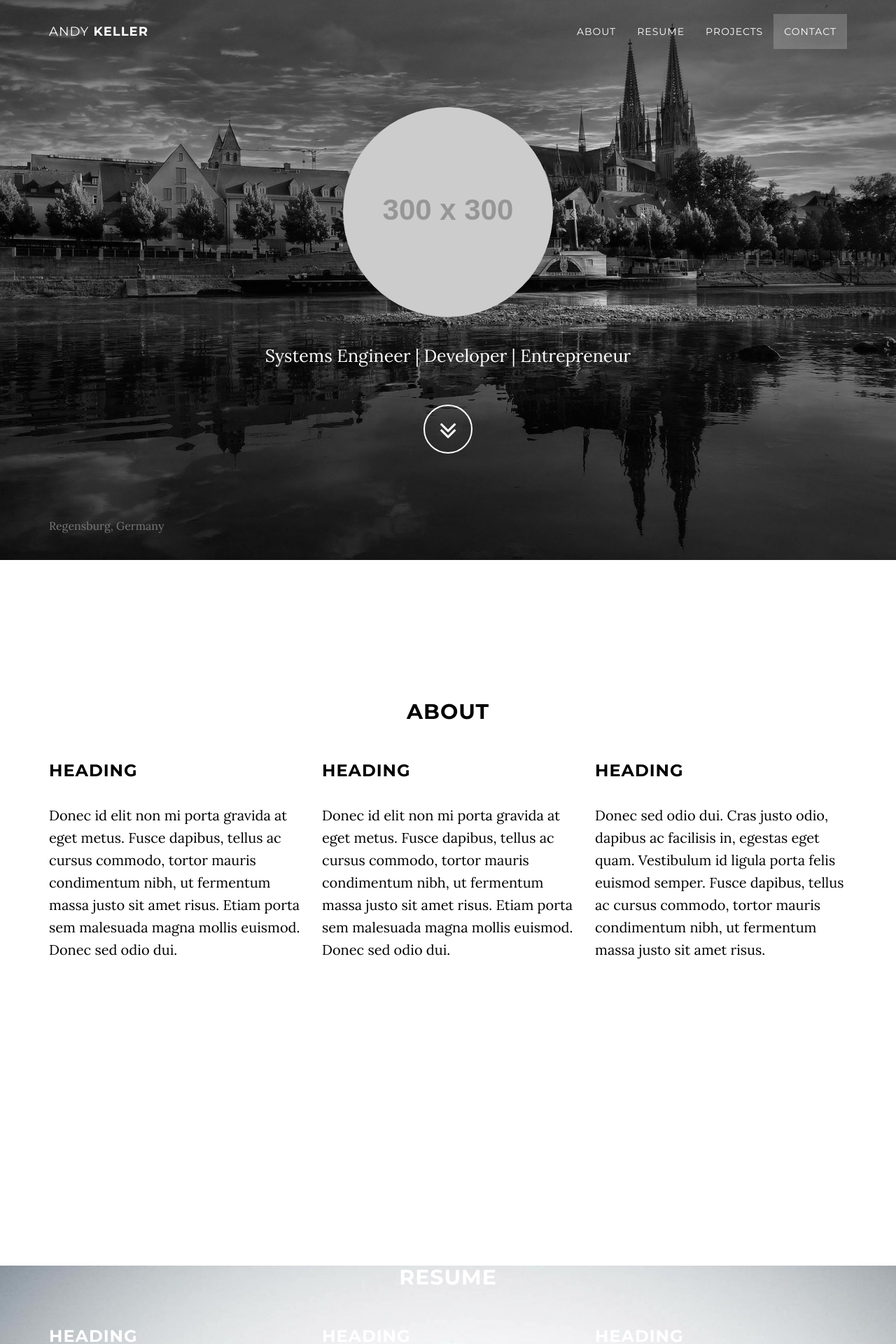
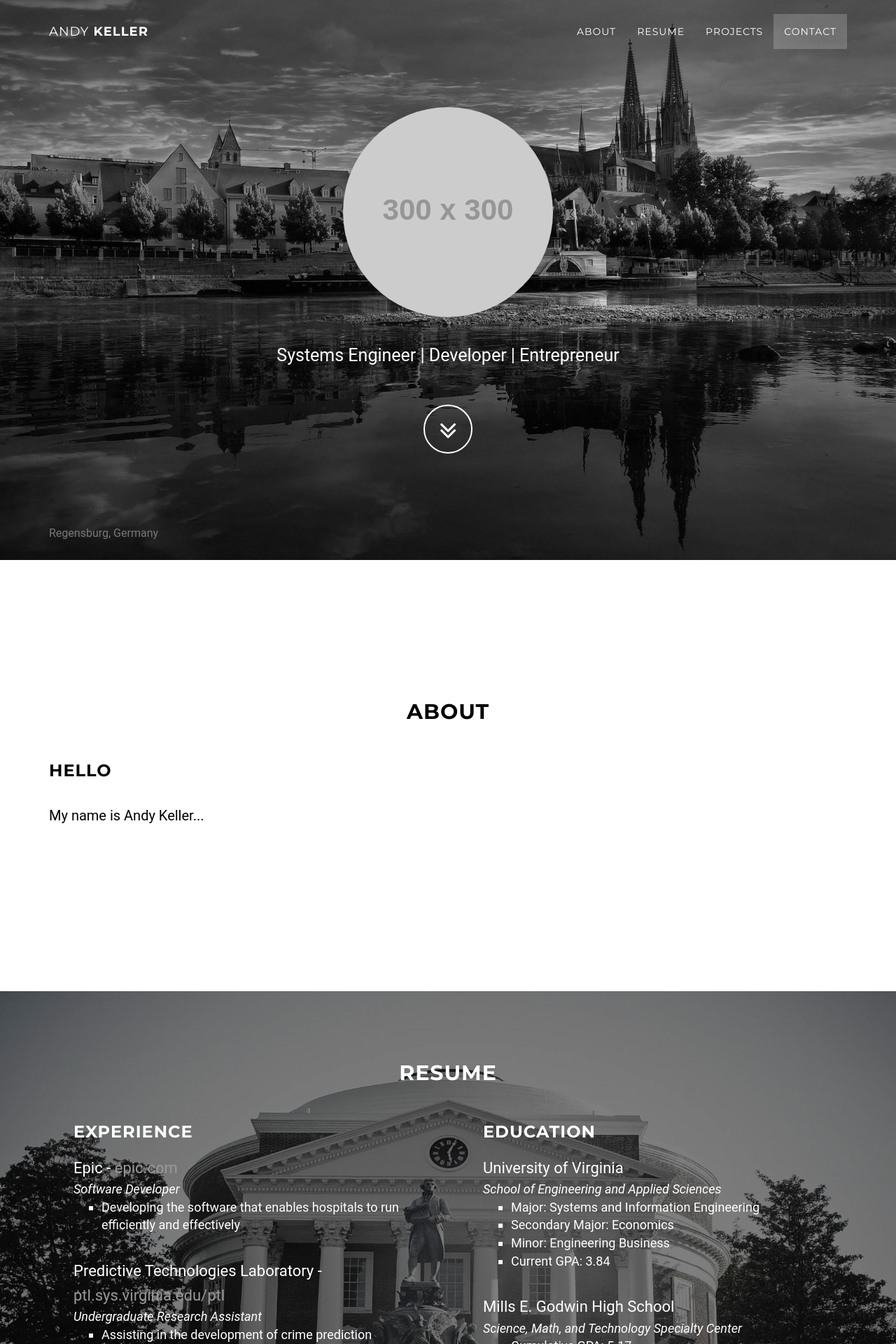
Before and after one commit to alk2pb/andy-keller, a Python web app: template default/templates/index.html in a window 1280 px wide. Shown: the top 1920 px of the page at 70% size. Run offline with Jinja, Linux system fonts and the light colour scheme; the template is opened without the code that fills it, so the values that code supplies are empty; grey boxes labelled with a size stand in for pictures from a placeholder-image service; some libraries are stand-ins or nearby versions.

Commit message:
content and style changes

```diff
--- a/default/static/css/grayscale.css
+++ b/default/static/css/style.css
@@ -1,7 +1,7 @@
 body {
     width: 100%;
     height: 100%;
-    font-family: Lora,"Helvetica Neue",Helvetica,Arial,sans-serif;
+    font-family: "Roboto",Helvetica,Arial,sans-serif;
     color: #000;
     background-color: #fff;
 }
@@ -145,6 +145,7 @@ a:focus {
 .caption > p {
     position: absolute;
     bottom: 0px;
+    margin-bottom: 25px;
     font-size: 16px;
 }
 
@@ -255,10 +256,27 @@ a:focus {
     padding-bottom: 100px;
 }
 
+.footer {
+    font-size: 16px;
+    padding: 35px;
+    text-align: left;
+}
+
+.footer p {
+    margin: 0px;
+}
+
+.footer a:hover,
+.footer a:focus {
+    color: #000;
+}
+
+.footer-menu-divider {
+  color: #999;
+}
+
 .resume-section {
     width: 100%;
-    padding-top: 100px;
-    padding-bottom: 100px;
     color: #fff;
     position: relative;
     background: url(../img/uva-10.jpg) no-repeat center center fixed;
@@ -269,10 +287,24 @@ a:focus {
     -o-background-size: cover;
 }
 
+.resume-filter {
+  height:100%;
+  width:100%;
+  padding-top: 100px;
+  padding-bottom: 100px;
+  background-color: rgba(0,0,0,.5);
+}
+
+.contact-filter {
+  height: 100%;
+  width:100%;
+  padding-top: 100px;
+  background-color: rgba(0,0,0,.3);
+}
+
 .contact-section {
     width: 100%;
     height: 100%;
-    padding-top: 100px;
     color: #fff;
     position: relative;
     background: url(../img/richmond-5.jpg) no-repeat center center fixed;
@@ -310,15 +342,6 @@ a:focus {
         padding-bottom: 200px;
     }
 
-    .resume-section {
-        padding-top: 200px;
-        padding-bottom: 200px;
-    }
-
-    .contact-section {
-        padding-top: 200px;
-    }
-
     #map {
         height: 400px;
         margin-top: 250px;
@@ -328,6 +351,14 @@ a:focus {
         border: 1px solid #999;
         color: #999;
         background-color: transparent;
+    }
+
+    .resume-content {
+      padding: 00px 50px;
+    }
+
+    .contact-filter {
+      padding-top: 200px;
     }
 }
 
@@ -394,14 +425,6 @@ body {
     webkit-tap-highlight-color: rgba(255,255,255,.2);
 }
 
-/* Footer */
-
-#footer {
-  width: 100%;
-  /* Set the fixed height of the footer here */
-  height: 60px;
-}
-
 .section-heading {
   margin-bottom: 20px;
 }
@@ -409,3 +432,24 @@ body {
 .section-content {
   text-align: left;
 }
+
+.resume-content p {
+  margin:0px;
+}
+
+.resume-content h3 {
+  margin-bottom: 20px;
+}
+
+.resume-content {
+  margin-bottom: 35px;
+}
+
+.resume-element {
+  margin-bottom: 35px;
+  font-size: 18px;
+}
+
+.element-heading {
+  font-size: 22px;
+}
--- a/default/templates/index.html
+++ b/default/templates/index.html
@@ -18,7 +18,7 @@
     <link href='http://fonts.googleapis.com/css?family=Montserrat:400,700' rel='stylesheet' type='text/css'>
 
     <!-- Custom Theme CSS -->
-    <link href="css/grayscale.css" rel="stylesheet">
+    <link href="css/style.css" rel="stylesheet">
 
 </head>
 
@@ -95,44 +95,108 @@
             </div>
             <div class="row section-content">
               <div class="col-md-4">
-                <h3>Heading</h3>
-                <p>Donec id elit non mi porta gravida at eget metus. Fusce dapibus, tellus ac cursus commodo, tortor mauris condimentum nibh, ut fermentum massa justo sit amet risus. Etiam porta sem malesuada magna mollis euismod. Donec sed odio dui. </p>
-              </div>
-              <div class="col-md-4">
-                <h3>Heading</h3>
-                <p>Donec id elit non mi porta gravida at eget metus. Fusce dapibus, tellus ac cursus commodo, tortor mauris condimentum nibh, ut fermentum massa justo sit amet risus. Etiam porta sem malesuada magna mollis euismod. Donec sed odio dui. </p>
-             </div>
-              <div class="col-md-4">
-                <h3>Heading</h3>
-                <p>Donec sed odio dui. Cras justo odio, dapibus ac facilisis in, egestas eget quam. Vestibulum id ligula porta felis euismod semper. Fusce dapibus, tellus ac cursus commodo, tortor mauris condimentum nibh, ut fermentum massa justo sit amet risus.</p>
+                <h3>Hello</h3>
+                <p>My name is Andy Keller...</p>
               </div>
             </div>
         </div>
     </section>
 
     <section id="resume" class="resume-section text-center" data-speed="0" data-type="background" data-shift="0">
-        <div class="container">
+      <div class="resume-filter">
+        <div class="container resume-container">
             <div class="col-lg-8 col-lg-offset-2 section-heading">
                 <h2>Resume</h2>
             </div>
             <div class="row section-content">
-                <div class="col-md-4">
-                  <h3>Heading</h3>
-                  <p>Donec id elit non mi porta gravida at eget metus. Fusce dapibus, tellus ac cursus commodo, tortor mauris condimentum nibh, ut fermentum massa justo sit amet risus. Etiam porta sem malesuada magna mollis euismod. Donec sed odio dui. </p>
+                <div class="col-md-6 resume-content">
+                  <h3>Experience</h3>
+
+                  <div class="resume-element">
+                    <p class="element-heading">Epic - <a href="http://www.epic.com">epic.com</a></p>
+                    <i>Software Developer</i>
+                    <ul type="square">
+                      <li>Developing the software that enables hospitals to run efficiently and effectively</li>
+                    </ul>
+                  </div>
+
+                  <div class="resume-element">
+                    <p class="element-heading">Predictive Technologies Laboratory - <a href="http://ptl.sys.virginia.edu/ptl/">ptl.sys.virginia.edu/ptl</a></p>
+                    <i>Undergraduate Research Assistant</i>
+                    <ul type="square">
+                      <li>Assisting in the development of crime prediction software</li>
+                      <li>Developing and online open research platform</li>
+                        <ul type="square">
+                          <li>Researchers and data scientists will be able to access PTL data sets and compete with each other to create the best forecaster</li>
+                        </ul>
+                    </ul>
+                  </div>
+                  <div class="resume-element">
+                    <p class="element-heading">Discvry, LLC - <a href="http://www.discvry.com">discvry.com</a></p>
+                    <i>Founder and Developer</i>
+                    <ul type="square">
+                      <li>Developing a variety of software projects including an artist social network, a low net worth private wealth management platform, and location based event updates</li>
+                    </ul>
+                  </div>
+
+                  <div class="resume-element">
+                    <p class="element-heading">Math Modeling Group at UVA and Virginia Case Competition Association</p>
+                    <i>Founder, President, and Financial Officer</i>
+                    <ul type="square">
+                      <li>Dedicated to raising awareness towards mathematical modeling and its applications</li>
+                    </ul>
+                  </div>
                 </div>
-                <div class="col-md-4">
-                  <h3>Heading</h3>
-                  <p>Donec id elit non mi porta gravida at eget metus. Fusce dapibus, tellus ac cursus commodo, tortor mauris condimentum nibh, ut fermentum massa justo sit amet risus. Etiam porta sem malesuada magna mollis euismod. Donec sed odio dui. </p>
-               </div>
-                <div class="col-md-4">
-                  <h3>Heading</h3>
-                  <p>Donec sed odio dui. Cras justo odio, dapibus ac facilisis in, egestas eget quam. Vestibulum id ligula porta felis euismod semper. Fusce dapibus, tellus ac cursus commodo, tortor mauris condimentum nibh, ut fermentum massa justo sit amet risus.</p>
+
+                <div class="col-md-6 resume-content">
+                  <h3>Education</h3>
+                  <div class="resume-element">
+                    <p class="element-heading">University of Virginia</p>
+                    <i>School of Engineering and Applied Sciences</i>
+                    <ul type="square">
+                      <li>Major: Systems and Information Engineering</li>
+                      <li>Secondary Major: Economics</li>
+                      <li>Minor: Engineering Business</li>
+                      <li>Current GPA: 3.84</li>
+                    </ul>
+                  </div>
+                  <div class="resume-element">
+                    <p class="element-heading">Mills E. Godwin High School</p>
+                    <i>Science, Math, and Technology Specialty Center</i>
+                    <ul type="square">
+                      <li>Cumulative GPA: 5.17</li>
+                    </ul>
+                  </div>
+
+                  <h3>Skills</h3>
+                  <div class="resume-element">
+                    <p class="element-heading">Technical Languages</p>
+                    <ul type="none">
+                      <li>Python | Java | SQL | PHP | HTML | CSS | Javascript | XML</li>
+                    </ul>
+                  </div>
+
+                  <div class="resume-element">
+                    <p class="element-heading">Platforms</p>
+                    <ul type="none">
+                      <li>Google App Engine | AWS | webapp2 | Wordpress | Drupal | Matlab | Stata | R</li>
+                    </ul>
+                  </div>
+
+                  <div class="resume-element">
+                    <p class="element-heading">Foreign Languages</p>
+                    <ul type="none">
+                      <li>German | Vietnamese | French</li>
+                    </ul>
+                  </div>
                 </div>
             </div>
             <div class="caption pull-left">
               <p class="text-muted">University of Virginia</p>
             </div>
+          </div>
         </div>
+      </div>
     </section>
 
     <section id="projects" class="content-section text-center">
@@ -142,22 +206,15 @@
             </div>
             <div class="row section-content">
               <div class="col-md-4">
-                <h3>Heading</h3>
-                <p>Donec id elit non mi porta gravida at eget metus. Fusce dapibus, tellus ac cursus commodo, tortor mauris condimentum nibh, ut fermentum massa justo sit amet risus. Etiam porta sem malesuada magna mollis euismod. Donec sed odio dui. </p>
-              </div>
-              <div class="col-md-4">
-                <h3>Heading</h3>
-                <p>Donec id elit non mi porta gravida at eget metus. Fusce dapibus, tellus ac cursus commodo, tortor mauris condimentum nibh, ut fermentum massa justo sit amet risus. Etiam porta sem malesuada magna mollis euismod. Donec sed odio dui. </p>
-             </div>
-              <div class="col-md-4">
-                <h3>Heading</h3>
-                <p>Donec sed odio dui. Cras justo odio, dapibus ac facilisis in, egestas eget quam. Vestibulum id ligula porta felis euismod semper. Fusce dapibus, tellus ac cursus commodo, tortor mauris condimentum nibh, ut fermentum massa justo sit amet risus.</p>
+                <h3>Discvry</h3>
+                <p>Discvry is an organization I founded in order to develop my ideas under one name...</p>
               </div>
             </div>
         </div>
     </section>
 
     <section id="contact" class="contact-section text-center" data-speed="0" data-type="background" data-shift="0">
+    <div class="contact-filter">
         <div class="container">
             <div class="row">
                 <div class="col-lg-12 col-lg-offset-0">
@@ -182,7 +239,35 @@
               <p class="text-muted">Richmond, Virginia</p>
             </div>
         </div>
-    </section>
+      </div>
+      <footer class="footer">
+        <div class="container">
+            <div class="row">
+                <div class="col-lg-12">
+                    <ul class="list-inline">
+                        <li class="page-scroll"><a href="#about">About</a>
+                        </li>
+                        <li class="footer-menu-divider">⋅</li>
+                        <li class="page-scroll"><a href="#resume">Resume</a>
+                        </li>
+                        <li class="footer-menu-divider">⋅</li>
+                        <li class="page-scroll"><a href="#projects">Projects</a>
+                        </li>
+                        <li class="footer-menu-divider">⋅</li>
+                        <li class="page-scroll"><a href="#contact">Contact</a>
+                        </li>
+                        <li class="footer-menu-divider">⋅</li>
+                        <li><a href="http://www.discvry.com">Discvry</a>
+                        </li>
+                    </ul>
+                    <p class="copyright text-muted small">Copyright © Discvry, LLC 2014. All Rights Reserved</p>
+                </div>
+            </div>
+        </div>
+    </footer>
+  </section>
+
+
 
     <!-- <div id="map"></div> -->
 
@@ -203,8 +288,8 @@
         	  $("#intro").data("speed", 10);
         	  $("#resume").data("speed", 10);
         	  $("#contact").data("speed", 10);
-        	  $("#resume").data("shift", 200);
-        	  $("#contact").data("shift", 350);
+        	  $("#resume").data("shift", 175);
+        	  $("#contact").data("shift", 325);
         }
 
       	// Cache the Window object
```
